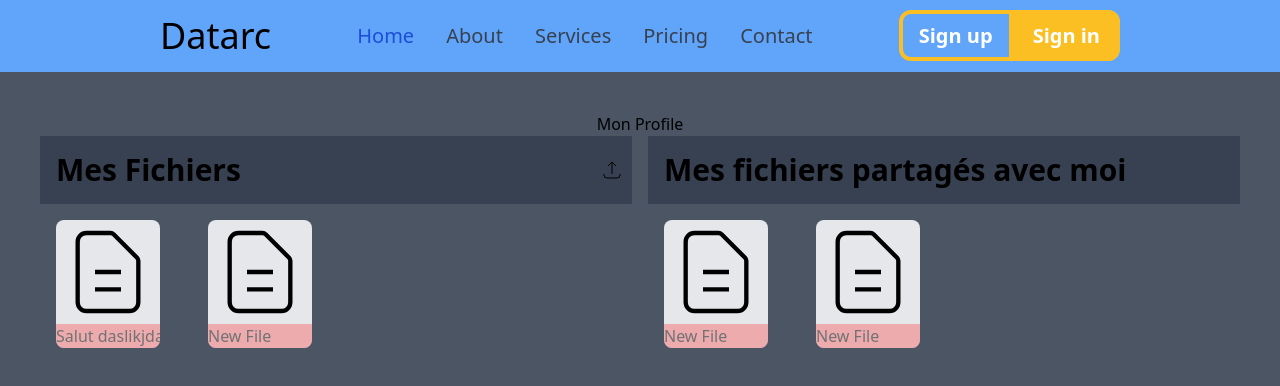
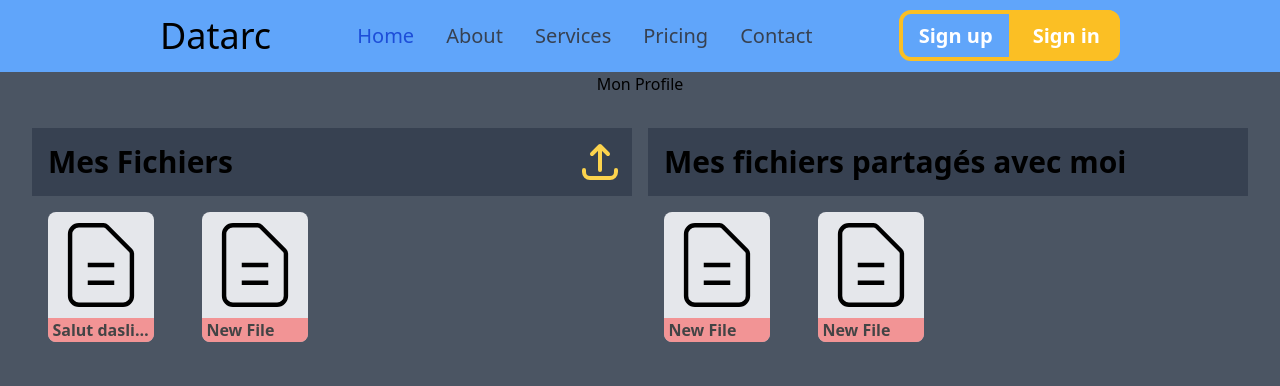
Before and after one commit to HE-Arc/datarc, a Vue app in the folder front/: page /profile in a window 1280 px wide. Shown: the top 386 px of the page. Built offline with nearby package versions, Linux system fonts and the light colour scheme; a web font is replaced by a local one.

Commit message:
refactore<#13> upgrading the profile page

```diff
--- a/front/src/components/File.vue
+++ b/front/src/components/File.vue
@@ -1,16 +1,18 @@
 <template>
-    <div class="bg-gray-200 max-w-full min-w-0 cursor-pointer rounded-lg m-4" @click="toggleModal">
+    <div class="bg-gray-200 max-w-full min-w-0 cursor-pointer rounded-lg m-4 z-20" @click="toggleModal">
         <div class="w-full">
             <svg xmlns="http://www.w3.org/2000/svg" className="h-6 w-6" fill="none" viewBox="0 0 24 24" stroke="currentColor" strokeWidth={2}>
                 <path strokeLinecap="round" strokeLinejoin="round" d="M9 12h6m-6 4h6m2 5H7a2 2 0 01-2-2V5a2 2 0 012-2h5.586a1 1 0 01.707.293l5.414 5.414a1 1 0 01.293.707V19a2 2 0 01-2 2z" />
             </svg>
 
-            <div class="w-full rounded-b-lg overflow-hidden whitespace-nowrap bg-red-400 opacity-50">
-                {{ filename }}
+            <div class="w-full rounded-b-lg bg-red-400 opacity-70">
+                <div class="w-11/12 font-bold overflow-hidden overflow-ellipsis mx-auto whitespace-nowrap backdrop-opacity-100">
+                    {{ filename }}
+                </div>
             </div>
         </div>
     </div>
-    <div class="modal fixed w-full h-full top-0 left-0 flex items-center justify-center" v-if="isSelected">
+    <div class="modal fixed w-full h-full top-0 left-0 flex items-center justify-center z-30" v-if="isSelected">
         <div class="modal-overlay absolute w-full h-full bg-gray-900 opacity-50"></div>
 
         <div class="modal-container bg-white w-11/12 md:max-w-md mx-auto rounded shadow-lg z-50 overflow-y-auto">
--- a/front/src/views/Profile.vue
+++ b/front/src/views/Profile.vue
@@ -1,16 +1,17 @@
 <template>
     <div class="h-screen">
-        <NavigationBar/>
-        <div class="flex flex-col w-full p-10 mx-auto rounded-lg">
+        <div class="flex flex-col h-full w-full mx-auto rounded-lg">
+            <NavigationBar/>
             <div class="mx-auto">
                 Mon Profile
             </div>
-            <div class="flex gap-4">
-                <div class="w-1/2 mx-auto">
+            <div class="flex gap-4 h-full mx-8 mt-8">
+                <div class="w-1/2 h-full mx-auto relative">
+                <UploadWindow/>
                     <div class="flex justify-between bg-gray-700">
                         <div class="text-3xl font-bold text-center p-4">Mes Fichiers</div>
-                        <svg class="w-10 p-2" xmlns="http://www.w3.org/2000/svg" className="h-6 w-6" fill="none" viewBox="0 0 24 24" stroke="currentColor" strokeWidth={2}>
-                            <path strokeLinecap="round" strokeLinejoin="round" d="M4 16v1a3 3 0 003 3h10a3 3 0 003-3v-1m-4-8l-4-4m0 0L8 8m4-4v12" />
+                        <svg class="w-16 p-2 text-yellow-300" xmlns="http://www.w3.org/2000/svg" fill="none" viewBox="0 0 24 24" stroke="currentColor" stroke-width="2">
+                            <path stroke-linecap="round" stroke-linejoin="round" d="M4 16v1a3 3 0 003 3h10a3 3 0 003-3v-1m-4-8l-4-4m0 0L8 8m4-4v12" />
                         </svg>
                     </div>
                     <div class="grid md:grid-cols-2 lg:grid-cols-3 xl:grid-cols-4 gap-4">
@@ -34,6 +35,7 @@
 
 <script>
 import NavigationBar from '@/components/NavigationBar';
+import UploadWindow from '@/components/UploadWindow';
 import File from '@/components/File';
 
 export default {
@@ -41,6 +43,7 @@ export default {
     methods: {},
     components: {
         NavigationBar,
+        UploadWindow,
         File,
     },
 };
```
